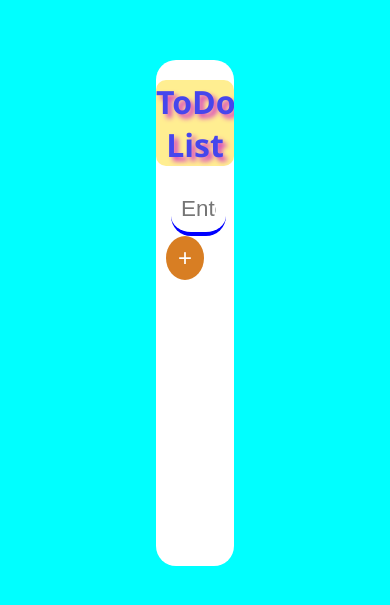
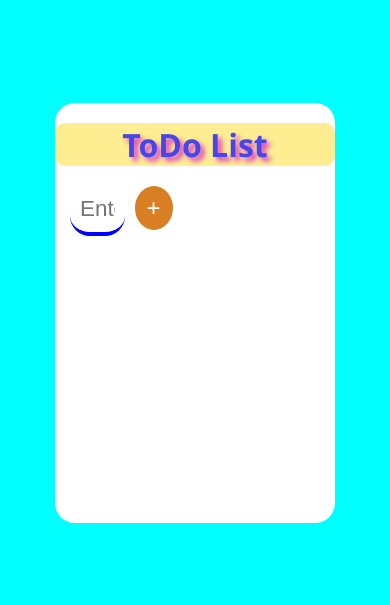
Before and after one commit to manish7479dlp/ToDoList.io, a React (Create React App) app: page / in a window 390 px wide. Shown: the part 109-714 px from the top of the page. Built offline with nearby package versions, Linux system fonts and the light colour scheme.

Commit message:
Responsive Property is added.

```diff
--- a/public/index.html
+++ b/public/index.html
@@ -24,7 +24,7 @@
       work correctly both with client-side routing and a non-root public URL.
       Learn how to configure a non-root public URL by running `npm run build`.
     -->
-    <title>React App</title>
+    <title>ToDo List</title>
   </head>
   <body>
     <noscript>You need to enable JavaScript to run this app.</noscript>
--- a/src/App.css
+++ b/src/App.css
@@ -18,8 +18,8 @@
   /* border: 2px solid black; */
   border-radius: 20px;
   background-color: white;
-  height: 60vh;
-  width: 20vw;
+  height: 420px;
+  width: 280px;
 }
 .heading{
   margin-top: 20px;
```
